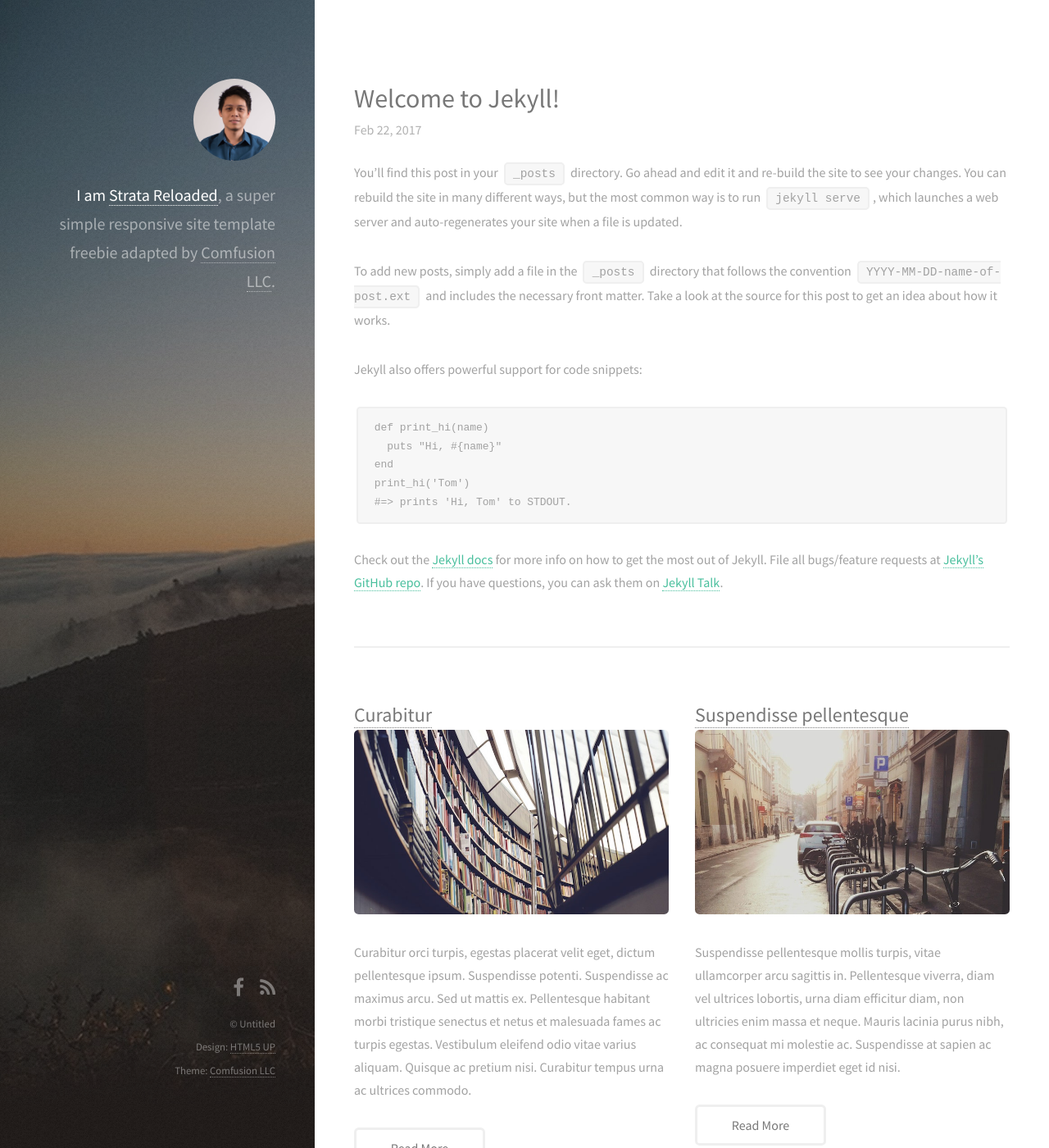
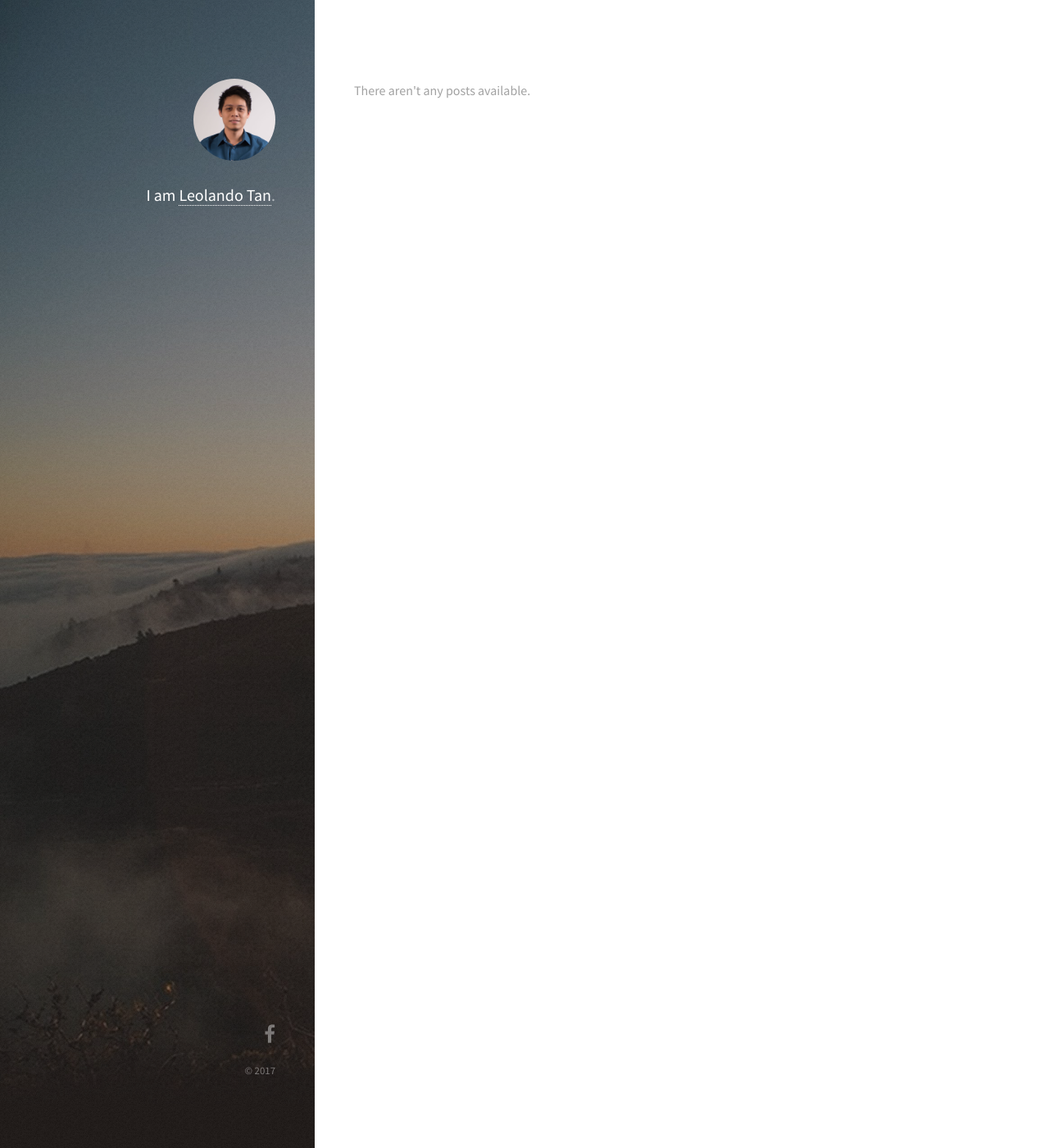
Before and after one commit to leolandotan/leolandotan.github.io, a Jekyll site: the page built from index.html, in a window 1280 px wide and 1400 px high. Shown: the whole window at 82% size. Built offline with Jekyll 4.4.1, drawn with Linux system fonts in a browser that asks for light colours; nearby versions of some CDN libraries; some of the changed text lies outside the part shown.

Commit message:
Remove dummy content.

```diff
--- a/_data/social.yml
+++ b/_data/social.yml
@@ -1,8 +1,4 @@
 - name: Facebook
-  link: 'https://www.facebook.com/comfusionllc'
+  link: 'https://www.facebook.com/leotan123'
   social_icon: Facebook
   new_window: true
-- name: RSS
-  link: '/feed.xml'
-  social_icon: RSS
-  new_window: true
--- a/_layouts/default.html
+++ b/_layouts/default.html
@@ -26,9 +26,7 @@
 	<body id="top">
     <header id="header">
       <a href="{{ site.url }}" class="image avatar"><img class="editable" src="/images/avatar.jpg" alt="{{ site.author.name }}"></a>
-      <h1 class="editable"><strong>I am <a href="/">Strata Reloaded</a></strong>, a super simple<br>
-      responsive site template freebie<br>
-      adapted by <a href="http://comfusionllc.com">Comfusion LLC</a>.</h1>
+      <h1 class="editable"><strong>I am <a href="/">Leolando Tan</a></strong>.</h1>
     </header>
 
     {{ content }}
@@ -52,9 +50,7 @@
         {% endif %}
       </ul>
       <ul class="copyright">
-          <li>&copy; Untitled</li>
-          <li>Design: <a href="http://html5up.net">HTML5 UP</a></li>
-          <li>Theme: <a href="http://comfusionllc.com">Comfusion LLC</a></li>
+          <li>&copy; 2017</li>
       </ul>
     </footer>
 
--- a/_posts/2015-01-30-Lorem.markdown
+++ /dev/null
@@ -1,15 +0,0 @@
----
-layout: post
----
-<img src="/images/fulls/02.jpg" class="fit image">
-Lorem ipsum dolor sit amet, consectetur adipiscing elit. Morbi cursus fringilla dui. Donec laoreet maximus elit. Mauris ullamcorper condimentum lobortis. Donec maximus, mi vitae iaculis placerat, ligula mi maximus lectus, ac varius mi nulla id neque. Quisque porta eros nisi, eu fringilla urna dictum vitae.
-
-Vestibulum id metus eu nisl sodales consectetur. Phasellus et ultrices lacus.
-
-Curabitur orci turpis, egestas placerat velit eget, dictum pellentesque ipsum. Suspendisse potenti. Suspendisse ac maximus arcu. Sed ut mattis ex. Pellentesque habitant morbi tristique senectus et netus et malesuada fames ac turpis egestas. Vestibulum eleifend odio vitae varius aliquam. Quisque ac pretium nisi. Curabitur tempus urna ac ultrices commodo.
-
-Curabitur iaculis est at mattis mattis. Aliquam erat volutpat. Etiam vitae cursus quam. Nunc ultricies nunc non lorem fringilla cursus. Etiam dapibus libero ac turpis accumsan pulvinar. Sed auctor velit eget mi consequat bibendum. Aliquam interdum purus eget metus pretium ullamcorper.
-
-Pellentesque feugiat ex non ligula commodo, eget varius tortor pellentesque. Pellentesque id tortor felis. Cras fringilla ante eget orci laoreet, non consequat urna suscipit. Pellentesque luctus ac nulla vitae porttitor. Proin sed tortor quis magna efficitur efficitur a id leo. Donec efficitur augue et laoreet maximus. Ut semper egestas porttitor. Phasellus sagittis vulputate sem at laoreet.
-
-Sed lobortis urna ut mi volutpat, sit amet euismod sapien tincidunt. Nulla facilisi. Pellentesque quis tempus neque. Mauris dictum ac sapien nec congue. In hac habitasse platea dictumst. Duis id pellentesque nisl. Morbi eget massa magna.
--- a/_posts/2015-02-06-welcome-to-jekyll.markdown
+++ /dev/null
@@ -1,14 +0,0 @@
----
-layout: post
-title: Suspendisse pellentesque
-date: 2015-02-06T14:37:44.000Z
-categories: update
----
-
-<img src="/images/fulls/01.jpg" class="fit image"> Suspendisse pellentesque mollis turpis, vitae ullamcorper arcu sagittis in. Pellentesque viverra, diam vel ultrices lobortis, urna diam efficitur diam, non ultricies enim massa et neque. Mauris lacinia purus nibh, ac consequat mi molestie ac. Suspendisse at sapien ac magna posuere imperdiet eget id nisi.
-
-Nulla facilisi. Pellentesque id magna eu sapien consectetur pulvinar nec eget massa. Nunc ut volutpat felis. Vestibulum pharetra ligula vel mattis aliquam. Etiam tempor vitae nulla nec euismod. Vivamus eget justo libero. Curabitur dictum, turpis vel porttitor semper, elit turpis vehicula nibh, quis mollis metus tortor at magna.
-
-Maecenas posuere sodales magna id tincidunt. Nunc sapien ipsum, efficitur et mauris nec, tristique gravida leo. Donec at bibendum lectus, sit amet fringilla risus. Donec et justo mi. In risus risus, faucibus eget eros eget, tincidunt posuere purus. Maecenas porta lacus metus, nec varius enim egestas ac. In hac habitasse platea dictumst. Nullam a nisi nulla. Nam vel varius enim, sit amet fringilla massa. Proin vel aliquam felis, quis scelerisque arcu.
-
-Sed consequat mi id malesuada efficitur. Vestibulum efficitur tortor ut dictum porta. Morbi dapibus viverra risus, et laoreet lorem commodo et. Donec hendrerit posuere magna a efficitur. Nullam euismod eget nulla eget iaculis. Donec porttitor faucibus porta. Morbi et risus dolor. Mauris venenatis sem id neque hendrerit ultrices.
--- a/_posts/2015-02-17-curabitur.markdown
+++ /dev/null
@@ -1,10 +0,0 @@
----
-layout: post
----
-<img src="/images/fulls/03.jpg" class="fit image"> Curabitur orci turpis, egestas placerat velit eget, dictum pellentesque ipsum. Suspendisse potenti. Suspendisse ac maximus arcu. Sed ut mattis ex. Pellentesque habitant morbi tristique senectus et netus et malesuada fames ac turpis egestas. Vestibulum eleifend odio vitae varius aliquam. Quisque ac pretium nisi. Curabitur tempus urna ac ultrices commodo.
-
-Curabitur iaculis est at mattis mattis. Aliquam erat volutpat. Etiam vitae cursus quam. Nunc ultricies nunc non lorem fringilla cursus. Etiam dapibus libero ac turpis accumsan pulvinar. Sed auctor velit eget mi consequat bibendum. Aliquam interdum purus eget metus pretium ullamcorper.
-
-Pellentesque feugiat ex non ligula commodo, eget varius tortor pellentesque. Pellentesque id tortor felis. Cras fringilla ante eget orci laoreet, non consequat urna suscipit. Pellentesque luctus ac nulla vitae porttitor. Proin sed tortor quis magna efficitur efficitur a id leo. Donec efficitur augue et laoreet maximus. Ut semper egestas porttitor. Phasellus sagittis vulputate sem at laoreet.
-
-Sed lobortis urna ut mi volutpat, sit amet euismod sapien tincidunt. Nulla facilisi. Pellentesque quis tempus neque. Mauris dictum ac sapien nec congue. In hac habitasse platea dictumst. Duis id pellentesque nisl. Morbi eget massa magna.
--- a/index.html
+++ b/index.html
@@ -2,37 +2,5 @@
 layout: default
 ---
 <div id="main">
-  <section>
-    {% for post in site.posts limit:1 %}
-      <header>
-        <h1>{{ post.title }}</h1>
-        <p class="post-meta">{{ post.date | date: "%b %-d, %Y" }}{% if post.author %} • {{ post.author }}{% endif %}{% if page.meta %} • {{ page.meta }}{% endif %}</p>
-      </header>
-      <section>
-        {{ post.content }}
-        <p class="editor-link"><a href="cloudcannon:collections/{{ post.path }}" class="button"><strong>&#9998;</strong> Edit post</a></p>
-      </section>
-    {% endfor %}
-  </section>
-
-  <section>
-    <div class="row">
-      {% for post in site.posts offset:1 %}
-        <article class="{% cycle '6u', '6u$' %} 12u(small)">
-          <header>
-            <h2><a href="{{ post.url }}">{{ post.title }}</a></h2>
-          </header>
-          <section>
-            {{ post.excerpt }}
-          </section>
-          <footer>
-            <ul class="actions">
-              <li><a href="{{ post.url }}" class="button">Read More</a></li>
-              <li class="editor-link"><a href="cloudcannon:collections/{{ post.path }}" class="button"><strong>&#9998;</strong> Edit post</a></li>
-            </ul>
-          </footer>
-        </article>
-      {% endfor %}
-    </div>
-  </section>
+  <p>There aren't any posts available.</p>
 </div>
```
Also changed, not shown: _posts/2017-02-22-welcome-to-jekyll.markdown (deleted, +0 -25 lines).
